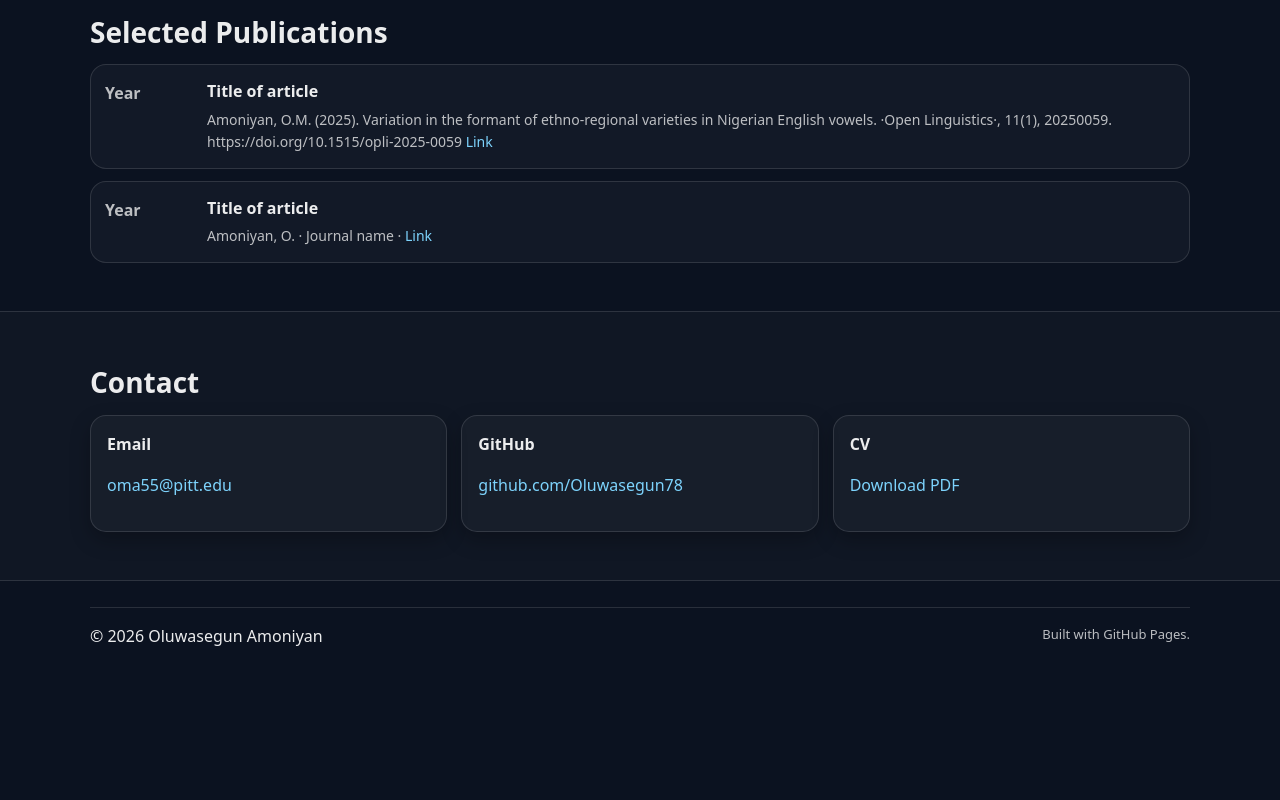
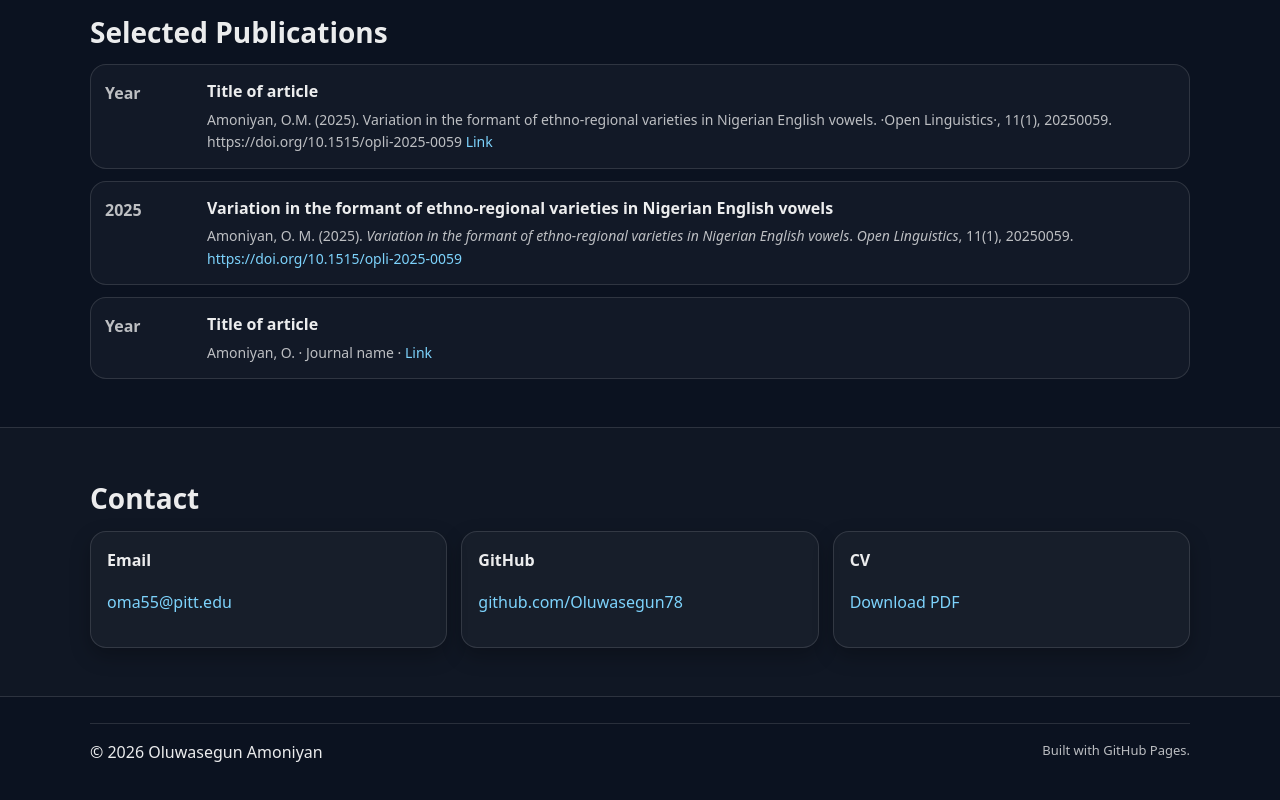
Before and after one commit to Oluwasegun78/oluwasegunamoniyan.github.io, a plain HTML site: page index.html in a window 1280 px wide. Shown: the part 995-1795 px from the top of the page. Before the commit the page ends 1684 px from the top, so only its background shows below. Drawn offline with Linux system fonts and the light colour scheme.

Commit message:
Update index.html
new article added

```diff
--- a/index.html
+++ b/index.html
@@ -111,6 +111,25 @@
             </div>
           </article>
 
+          <div class="pubs">
+            <article class="pub">
+              <div class="pub-year">2025</div>
+              <div class="pub-body">
+                <div class="pub-title">
+                  Variation in the formant of ethno-regional varieties in Nigerian English vowels
+                </div>
+                <div class="pub-meta muted">
+                  Amoniyan, O. M. (2025).
+                  <em>Variation in the formant of ethno-regional varieties in Nigerian English vowels</em>.
+                  <em>Open Linguistics</em>, 11(1), 20250059.
+                  <a href="https://doi.org/10.1515/opli-2025-0059" target="_blank" rel="noopener">
+                    https://doi.org/10.1515/opli-2025-0059
+                  </a>
+                </div>
+              </div>
+            </article>
+          </div>
+
           <article class="pub">
             <div class="pub-year">Year</div>
             <div class="pub-body">
```
